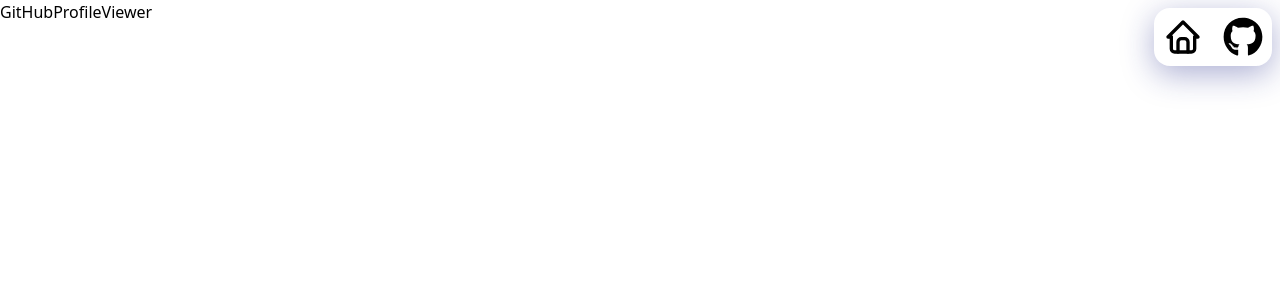
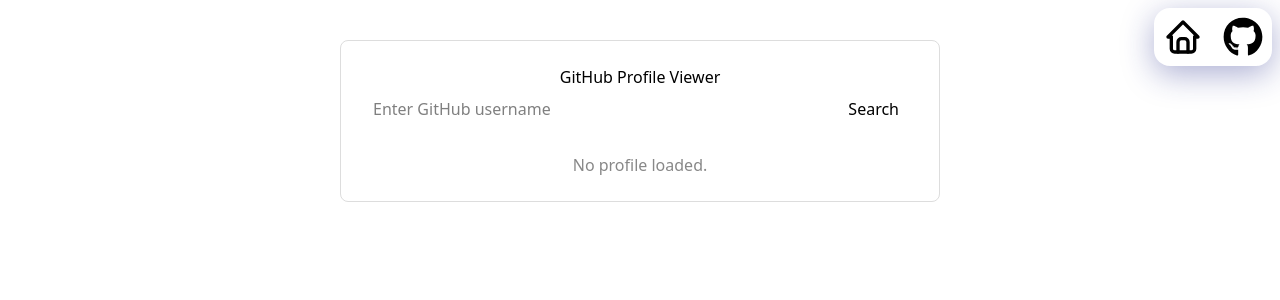
Before and after one commit to MOHAMMED-IQRAMUL/Mini_Projects, a React (Vite) app: page /Mini_Projects/GitHub-Profile-Viewer in a window 1280 px wide. Shown: the top 300 px of the page. Built offline with nearby package versions, Linux system fonts and the light colour scheme; no server answers.

Commit message:
implement GitHubProfileViewer component with username input and profile display

```diff
--- a/src/pages/GitHubProfileViewer.jsx
+++ b/src/pages/GitHubProfileViewer.jsx
@@ -1,9 +1,39 @@
-import React from 'react'
+import React, { useState } from 'react';
 
 const GitHubProfileViewer = () => {
+  const [username, setUsername] = useState('');
+  const [profile, setProfile] = useState(null);
+
+  const handleSubmit = (e) => {
+    e.preventDefault();
+    // Fetch logic will go here later
+  };
+
   return (
-    <div>GitHubProfileViewer</div>
-  )
-}
+    <div style={{ maxWidth: 600, margin: '40px auto', padding: 24, border: '1px solid #ddd', borderRadius: 8 }}>
+      <h1 style={{ textAlign: 'center' }}>GitHub Profile Viewer</h1>
+      <form onSubmit={handleSubmit} style={{ display: 'flex', gap: 8, marginBottom: 24 }}>
+        <input
+          type="text"
+          placeholder="Enter GitHub username"
+          value={username}
+          onChange={e => setUsername(e.target.value)}
+          style={{ flex: 1, padding: 8, fontSize: 16 }}
+        />
+        <button type="submit" style={{ padding: '8px 16px', fontSize: 16 }}>Search</button>
+      </form>
+      <div>
+        {/* Profile details will be rendered here */}
+        {profile ? (
+          <div>
+            {/* Profile info */}
+          </div>
+        ) : (
+          <p style={{ textAlign: 'center', color: '#888' }}>No profile loaded.</p>
+        )}
+      </div>
+    </div>
+  );
+};
 
-export default GitHubProfileViewer
+export default GitHubProfileViewer;
```
